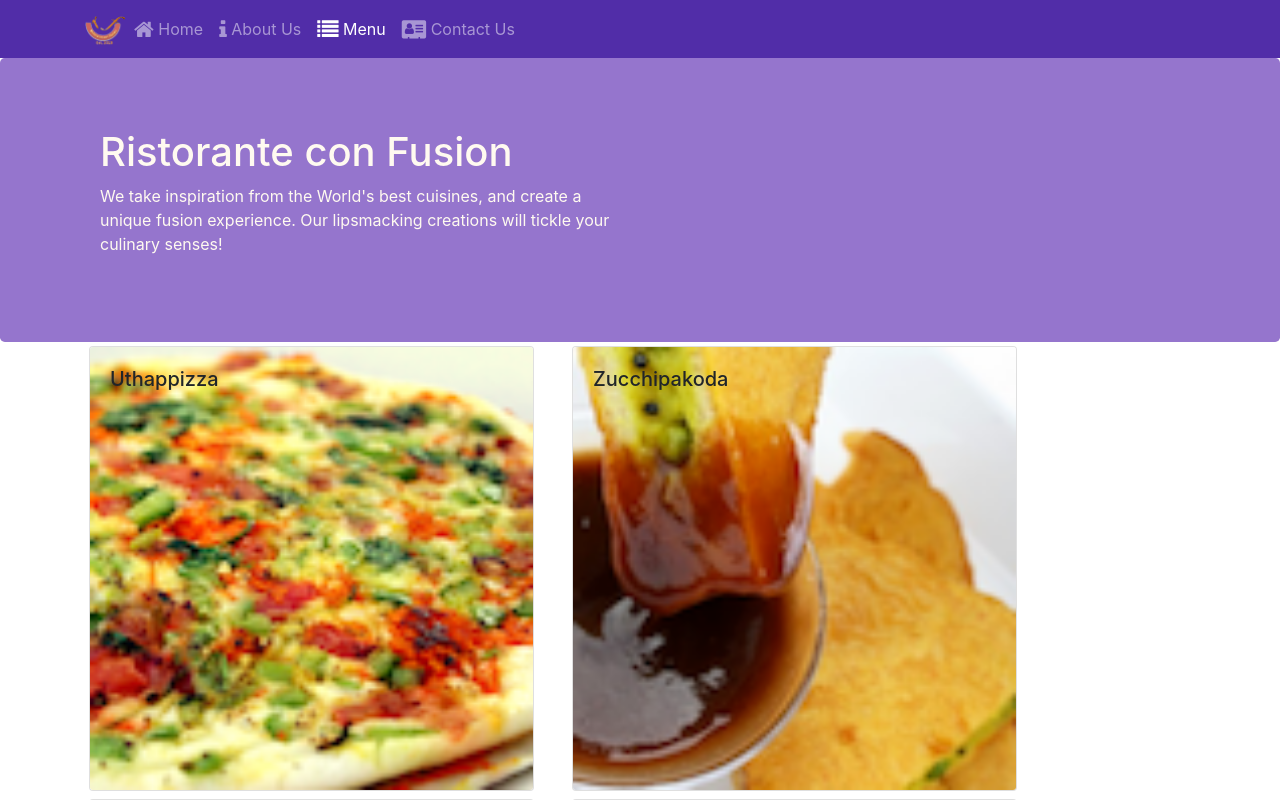
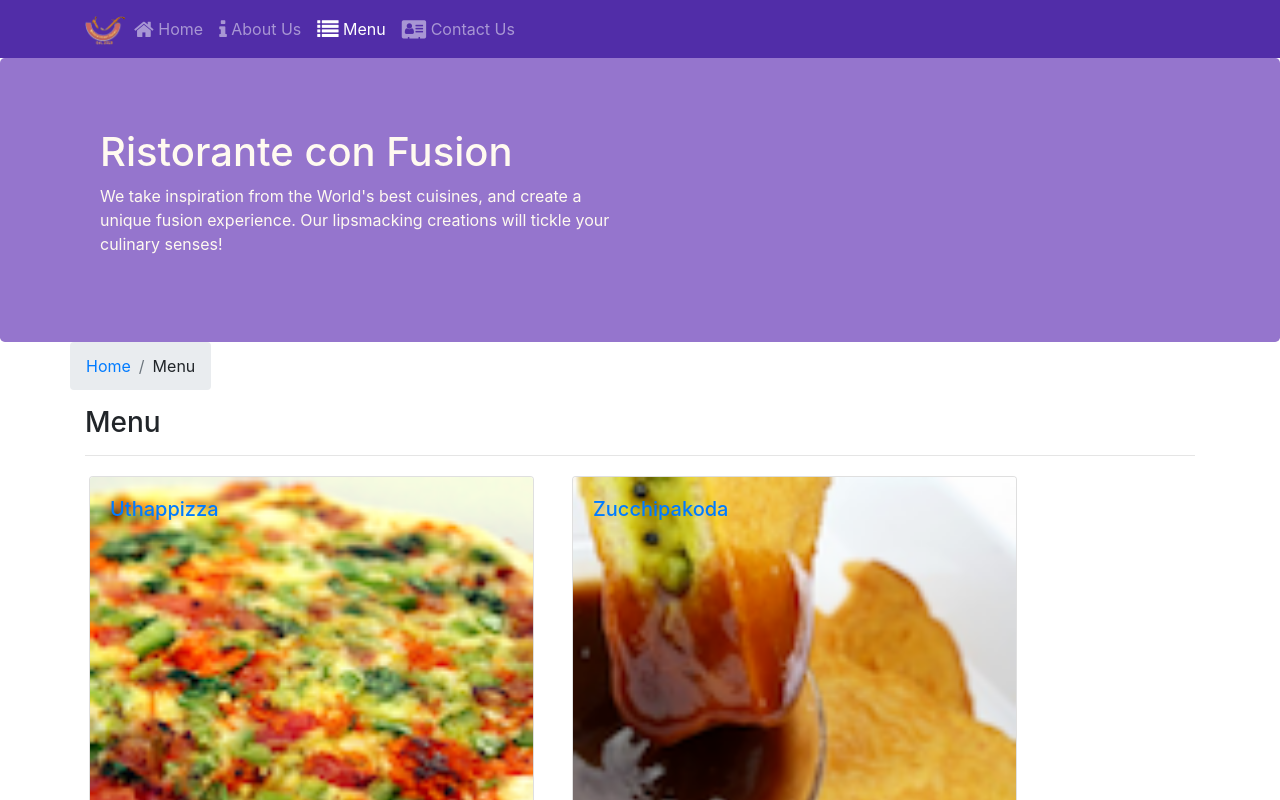
Before and after one commit to VagDimitrop/React-Coursera-Lesson, a React (Create React App) app: page /menu in a window 1280 px wide. Shown: the top 800 px of the page. Built offline with nearby package versions, Linux system fonts and the light colour scheme.

Commit message:
Single Page Applications Part 2

```diff
--- a/src/components/ContactComponent.js
+++ b/src/components/ContactComponent.js
@@ -1,9 +1,21 @@
 import React from 'react';
+import {Breadcrumb, BreadcrumbItem} from 'reactstrap';
+import {Link} from 'react-router-dom';
 
 function Contact(props) {
     return(
         <div className="container">
           <div className="row row-content">
+            <div className="row">
+              <Breadcrumb>
+                <BreadcrumbItem><Link to='/home'>Home</Link> </BreadcrumbItem>
+                <BreadcrumbItem actve>Contact Us</BreadcrumbItem>
+              </Breadcrumb>
+              <div className="col-12">
+                <h3>Contact Us</h3>
+                <hr/>
+              </div>
+            </div>
             <div className="col-12">
               <h3>Location Information</h3>
             </div>
--- a/src/components/DishdetailComponent.js
+++ b/src/components/DishdetailComponent.js
@@ -1,5 +1,6 @@
 import React from 'react';
-import {Card, CardImg, CardImgOverlay, CardText, CardBody, CardTitle} from 'reactstrap';
+import {Card, CardImg, CardImgOverlay, CardText, CardBody, CardTitle, Breadcrumb, BreadcrumbItem} from 'reactstrap';
+import {Link} from 'react-router-dom';
 
   function RenderDish({dish}) {
 
@@ -24,27 +25,23 @@
       }
     }
 
-    function RenderComments({dish}) {
+    function RenderComments({comments}) {
 
-      if (dish != null) {
+      if (comments != null) {
 
-        const list = dish.comments.map((comment)=> {
         return(
+          <div className="col-12 col-md-5 m-1">
+            <h4>Comments</h4>
               <ul className="list-unstyled">
+                {comments.map((comment) => {
+                  return(
                     <li key={comment.id} >
                         <p>{comment.comment}</p>
                         <p>--{comment.author},
                         {new Intl.DateTimeFormat('en-US', { year: 'numeric', month: 'short', day: '2-digit'}).format(new Date(Date.parse(comment.date)))}</p>
                     </li>
-            </ul>
-          )
-        })
-
-        return(
-            <div className="col-12 col-md-5 m-1">
-            <h4>Comments</h4>
-            <ul className="list-unstyled">
-              {list}
+                  );
+                })}
               </ul>
           </div>
         )
@@ -62,8 +59,18 @@
         return(
           <div className="container">
           <div className="row">
+            <Breadcrumb>
+              <BreadcrumbItem><Link to='/menu'>Menu</Link> </BreadcrumbItem>
+              <BreadcrumbItem actve>{props.dish.name}</BreadcrumbItem>
+            </Breadcrumb>
+            <div className="col-12">
+              <h3>{props.dish.name}</h3>
+              <hr/>
+            </div>
+          </div>
+            <div className="row">
               <RenderDish dish = {props.dish} />
-            <RenderComments dish = {props.dish} />
+              <RenderComments comments = {props.comments} />
             </div>
           </div>
         );
--- a/src/components/MainComponent.js
+++ b/src/components/MainComponent.js
@@ -34,12 +34,23 @@
         />
       );
     }
+
+    const DishWithId = ({match}) => {
+      return(
+        <DishDetail dish={this.state.dishes.filter((dish) => dish.id === parseInt(match.params.dishId,10))[0]}
+          comments={this.state.comments.filter((comment) => comment.dishId === parseInt(match.params.dishId,10))}
+        />
+
+      );
+    }
+
     return (
       <div>
         <Header />
         <Switch>
           <Route path="/home" component={HomePage} />
           <Route exact path="/menu" component={() => <Menu dishes={this.state.dishes}/>} />
+          <Route path="/menu/:dishId" component={DishWithId} />
           <Route exact path="/contactus" component={Contact} />
           <Redirect to="/home" />
         </Switch>
--- a/src/components/MenuComponent.js
+++ b/src/components/MenuComponent.js
@@ -1,13 +1,16 @@
 import React from 'react';
-import {Card, CardImg, CardImgOverlay, CardText, CardBody, CardTitle} from 'reactstrap';
+import {Card, CardImg, CardImgOverlay, CardText, CardBody, CardTitle, Breadcrumb, BreadcrumbItem} from 'reactstrap';
+import {Link} from 'react-router-dom';
 
   function RenderMenuItem({dish, onClick}) {
     return(
       <Card>
-        <CardImg width="100%" object src={dish.image} alt={dish.name} />
-        <CardImgOverlay>
-          <CardTitle>{dish.name}</CardTitle>
-        </CardImgOverlay>
+        <Link to={`/menu/${dish.id}`}>
+          <CardImg width="100%" object src={dish.image} alt={dish.name} />
+          <CardImgOverlay>
+            <CardTitle>{dish.name}</CardTitle>
+          </CardImgOverlay>
+        </Link>
       </Card>
     );
   }
@@ -17,13 +20,23 @@
     const menu = props.dishes.map((dish) => {
       return (
         <div key={dish.id} className="col-12 col-md-5 m-1">
-              <RenderMenuItem dish={dish} onClick={props.onClick} />
+              <RenderMenuItem dish={dish} />
         </div>
       );
     });
 
     return(
       <div className="container">
+        <div className="row">
+          <Breadcrumb>
+            <BreadcrumbItem><Link to='/home'>Home</Link> </BreadcrumbItem>
+            <BreadcrumbItem actve>Menu</BreadcrumbItem>
+          </Breadcrumb>
+          <div className="col-12">
+            <h3>Menu</h3>
+            <hr/>
+          </div>
+        </div>
         <div className="row">
           {menu}
         </div>
```
Also changed, not shown: 1 other file (tests, documents, lock files or other folders). Lines whose indentation alone changed are shown as unchanged.
